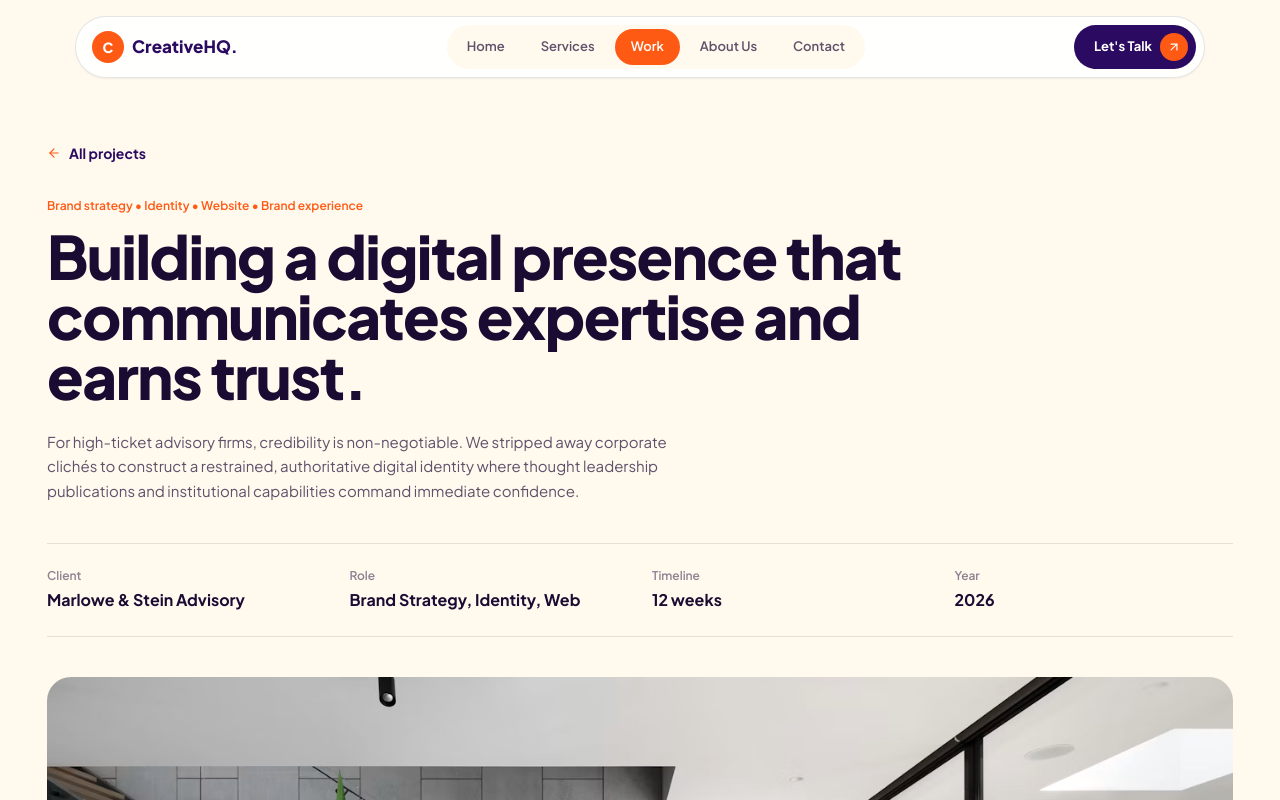
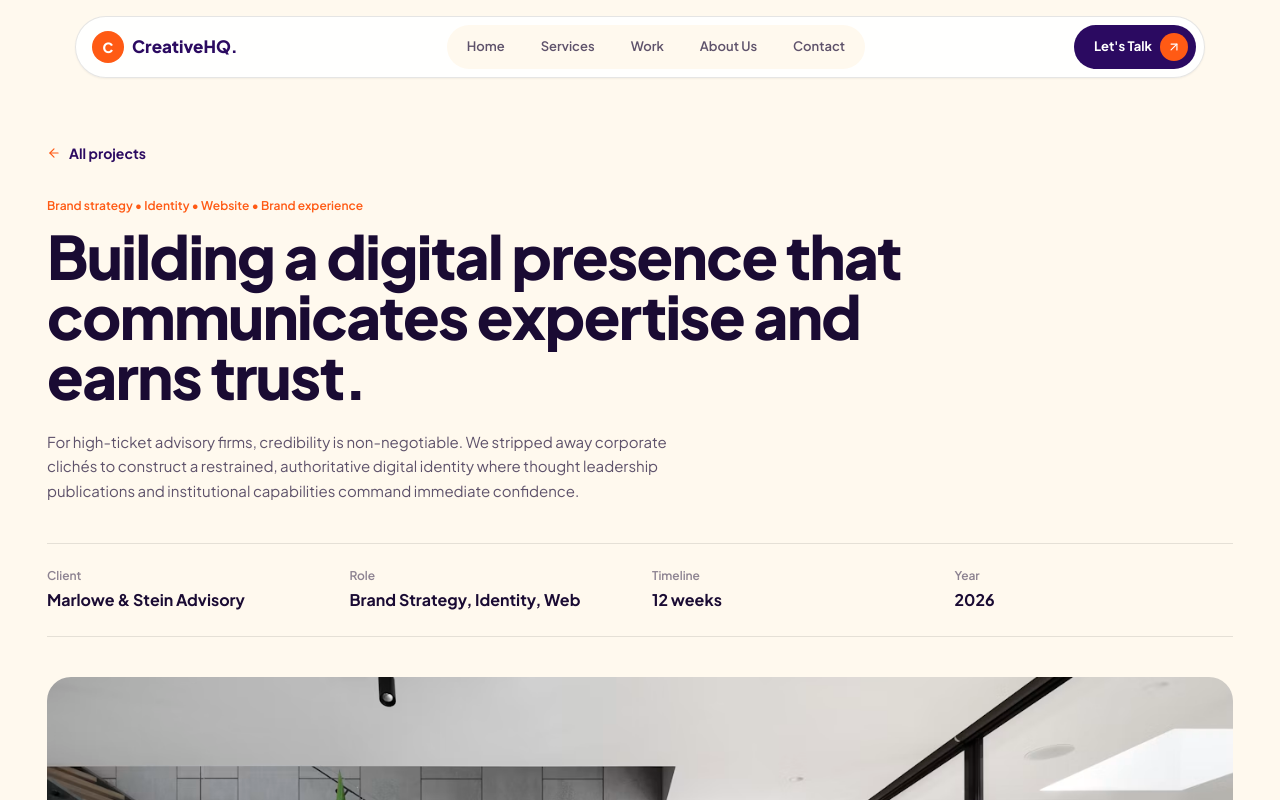
Before and after one commit to FrekeNobles/creativehq, a Next.js app: page /work/advisory-digital-presence in a window 1280 px wide. Shown: the top 800 px of the page. Built offline with nearby package versions, Linux system fonts and the light colour scheme.

Commit message:
fix: nav active states

```diff
--- a/app/page.tsx
+++ b/app/page.tsx
@@ -298,7 +298,7 @@ export default function Home() {
 
           <div className="flex shrink-0 flex-col items-start gap-3 sm:items-end">
             <a
-              href="mailto:hello@creativehq.com"
+              href="mailto:creativehq@gmail.com"
               className="flex w-fit items-center gap-3 rounded-full bg-purple py-2 pl-6 pr-2 text-sm font-bold transition-all duration-300 hover:gap-4"
             >
               Let&apos;s Discuss Your Project
--- a/app/work/[slug]/page.tsx
+++ b/app/work/[slug]/page.tsx
@@ -1,7 +1,7 @@
 /* eslint-disable @next/next/no-img-element */
 import Link from 'next/link';
 import { notFound } from 'next/navigation';
-import { ArrowLeft, ArrowRight } from 'lucide-react';
+import { ArrowLeft, ArrowRight, ArrowUpRight } from 'lucide-react';
 import { projects, picture } from '@/lib/data';
 
 export function generateStaticParams() {
@@ -48,7 +48,7 @@ export default function CaseStudy({ params }: { params: { slug: string } }) {
         <h2 className="text-3xl font-extrabold tracking-tight sm:text-4xl">Our approach</h2>
         <div className="mt-8 grid gap-5 md:grid-cols-3">
           {p.approach.map((a, n) => (
-            <div key={a.t} className="rounded-2xl border border-black/10 bg-white p-6">
+            <div key={a.t} className="rounded-2xl border border-black/10 bg-white p-6 transition-all duration-300 hover:scale-[103.5%] ">
               <span className="text-3xl font-extrabold text-orange">0{n + 1}</span>
               <h3 className="mt-4 font-bold">{a.t}</h3>
               <p className="mt-2 text-[13px] leading-relaxed text-ink/60">{a.d}</p>
@@ -88,6 +88,19 @@ export default function CaseStudy({ params }: { params: { slug: string } }) {
           <span className="grid h-12 w-12 shrink-0 place-items-center rounded-full bg-orange text-white transition-transform group-hover:translate-x-1"><ArrowRight size={18} /></span>
         </Link>
       </section>
+
+      <section className="container  wrap mt-16 lg:mt-24">
+        <div className="rounded-2xl bg-orange p-7 text-white sm:p-10 md:p-12">
+          <p className="text-[10px] font-bold uppercase tracking-[.15em] text-white/60">Have a similar problem?</p>
+          <div className="mt-3 flex flex-col justify-between gap-7 sm:flex-row sm:items-end">
+            <h2 className="display max-w-2xl text-4xl font-bold leading-[.92] sm:text-5xl">Let&apos;s build the digital experience your business needs.</h2>
+            <a href="mailto:creativehq@gmail.com" className="inline-flex w-fit items-center gap-2 rounded-full bg-purple px-5 py-3 text-[11px] font-bold transition-all duration-300 hover:gap-4">
+          Start a conversation
+          <ArrowUpRight size={13} />
+          </a>
+          </div>
+        </div>
+      </section>
     </main>
   );
 }
--- a/components/Chrome.tsx
+++ b/components/Chrome.tsx
@@ -1,7 +1,7 @@
 'use client';
 import Link from 'next/link';
 import { usePathname } from 'next/navigation';
-import { useState } from 'react';
+import { useEffect, useState } from 'react'
 import { ArrowUpRight, Menu, X } from 'lucide-react';
 
 const links = [['Home', '/'], ['Services', '/#services'], ['Work', '/#work'], ['About Us', '/#about'], ['Contact', '/#contact']];
@@ -18,28 +18,91 @@ export function Logo({ light = false }: { light?: boolean }) {
 export function Nav() {
   const path = usePathname();
   const [open, setOpen] = useState(false);
-  const active = path === '/' ? 'Home' : path.startsWith('/work') ? 'Work' : '';
-  const cls = (l: string) => `rounded-full px-4 py-2 text-[13px] font-semibold ${active === l ? 'bg-orange text-white' : 'text-ink/70 hover:text-ink'}`;
+  const [hash, setHash] = useState('');
+
+  useEffect(() => {
+    setHash(window.location.hash);
+  }, [path]);
+
+  const active =
+    path !== '/'
+      ? ''
+      : hash === '#services'
+        ? 'Services'
+        : hash === '#work'
+          ? 'Work'
+           : hash === 'work'
+            ? 'Work'
+            : hash === '#about'
+              ? 'About Us'
+              : hash === '#contact'
+                ? 'Contact'
+                : 'Home';
+
+  const cls = (l: string) =>
+    `rounded-full px-4 py-2 text-[13px] font-semibold ${
+      active === l
+        ? 'bg-orange text-white'
+        : 'text-ink/70 hover:text-ink'
+    }`;
+
+  const handleNavClick = (label: string, href: string) => {
+    setHash(href.includes('#') ? href.substring(href.indexOf('#')) : '');
+    setOpen(false);
+  };
+
   return (
     <header className="sticky top-0 z-50 px-5 pt-4">
       <div className="mx-auto flex max-w-[1130px] items-center justify-between rounded-full border border-black/10 bg-white/90 py-2 pl-4 pr-2 shadow-sm backdrop-blur">
         <Logo />
+
         <nav className="hidden items-center gap-1 rounded-full bg-cream p-1 lg:flex">
-          {links.map(([l, h]) => <Link key={l} href={h} className={cls(l)}>{l}</Link>)}
+          {links.map(([l, h]) => (
+            <Link
+              key={l}
+              href={h}
+              onClick={() => handleNavClick(l, h)}
+              className={cls(l)}
+            >
+              {l}
+            </Link>
+          ))}
         </nav>
+
         <div className="flex items-center gap-2">
-          <Link href="/#contact" className="flex items-center gap-2 rounded-full bg-purple py-2 pl-5 pr-2 text-[13px] font-bold text-white">
+          <Link
+            href="/#contact"
+            onClick={() => setHash('#contact')}
+            className="flex items-center gap-2 rounded-full bg-purple py-2 pl-5 pr-2 text-[13px] font-bold text-white"
+          >
             Let&apos;s Talk
-            <span className="grid h-7 w-7 place-items-center rounded-full bg-orange"><ArrowUpRight size={14} /></span>
+            <span className="grid h-7 w-7 place-items-center rounded-full bg-orange">
+              <ArrowUpRight size={14} />
+            </span>
           </Link>
-          <button aria-label="Menu" onClick={() => setOpen(!open)} className="grid h-10 w-10 place-items-center rounded-full bg-cream lg:hidden">
+
+          <button
+            aria-label="Menu"
+            onClick={() => setOpen(!open)}
+            className="grid h-10 w-10 place-items-center rounded-full bg-cream lg:hidden"
+          >
             {open ? <X size={18} /> : <Menu size={18} />}
           </button>
         </div>
       </div>
+
       {open && (
         <nav className="mx-auto mt-2 flex max-w-[1130px] flex-col rounded-3xl border border-black/10 bg-white p-2 lg:hidden">
-          {links.map(([l, h]) => <Link key={l} href={h} onClick={() => setOpen(false)} className={cls(l) + ' py-3'}>{l}</Link>)}
+          {links.map(([l, h]) => (
+            <Link
+              key={l}
+              href={h}
+              onClick={() => handleNavClick(l, h)}
+              className={cls(l) + ' py-3'}
+            >
+              {l}
+            </Link>
+          ))}
         </nav>
       )}
     </header>
@@ -68,7 +131,7 @@ export function Footer() {
         <div>
           <h4 className="text-xs font-bold uppercase tracking-widest text-white/50">Direct Contact</h4>
           <p className="mt-4 text-sm leading-relaxed text-white/80">Initiate an executive strategic review or RFP discussion.</p>
-          <a href="mailto:hello@creativehq.com" className="mt-3 inline-block text-sm font-semibold text-orange">hello@creativehq.com</a>
+          <a href="mailto:creativehq@gmail.com" className="mt-3 inline-block text-sm font-semibold text-orange">creativehq@gmail.com</a>
         </div>
       </div>
       <div className="mx-auto flex max-w-[1186px] flex-col gap-3 border-t border-white/10 px-5 py-6 text-xs text-white/50 sm:flex-row sm:justify-between">
```
